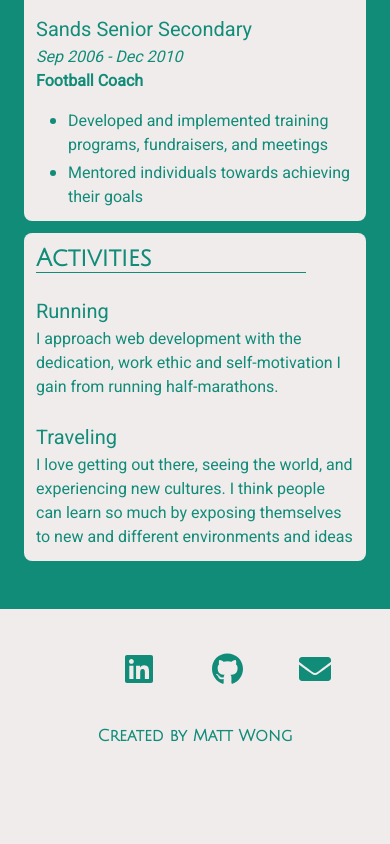
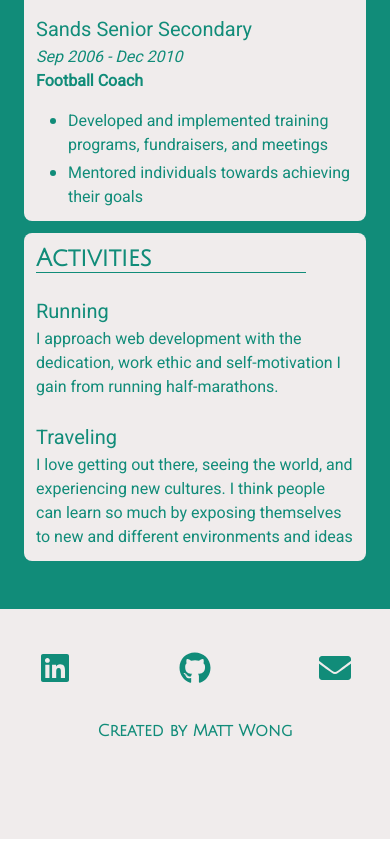
Before and after one commit to mattwong59/mattwong59.github.io, a React (Create React App) app: page / in a window 390 px wide. Shown: the part 5368-6212 px from the top of the page. Built offline with nearby package versions, Linux system fonts and the light colour scheme.

Commit message:
Fix mobile alignment of footer icons

```diff
--- a/src/App.css
+++ b/src/App.css
@@ -186,6 +186,6 @@ textarea.textarea {
   margin-top: 2rem;
 }
 
-.margin-left {
-  margin-left: 4rem;
+.icon-padding {
+  padding: 0 8rem;
 }
--- a/src/Footer.jsx
+++ b/src/Footer.jsx
@@ -8,32 +8,34 @@ class Footer extends Component {
     return (
         <footer className="footer">
             <div className="container has-text-centered">
-              <a className= "margin-left" href="https://www.linkedin.com/in/mattwong59" target="_blank">
+                <div className="icon-set">
+
             <span className="icon">
+                <a href="https://www.linkedin.com/in/mattwong59" target="_blank">
                 <i className="fas fa-2x fab fa-linkedin"></i>
-                </span>
                 <span className="has-text-weight-bold is-size-6"></span>
                 </a>
+            </span>
 
-            <a className= "margin-left" href="https://github.com/mattwong59" target="_blank">
-                <span className="icon">
+            <span className="icon icon-padding">
+                <a href="https://github.com/mattwong59" target="_blank">
                     <i className="fas fa-2x fab fa-github"></i>
-                </span>
                     <span className="has-text-weight-bold is-size-6"></span>
                 </a>
+            </span>
 
-            <a className= "margin-left" href="mailto:mattwong59@gmail.com?Subject=Hi%20Matt" target="_blank">
             <span className="icon">
+                <a href="mailto:mattwong59@gmail.com?Subject=Hi%20Matt" target="_blank">
                 <i class="fas fa-2x fa-envelope"></i>
-                </span>
                 <span className="has-text-weight-bold is-size-6"> </span>
                 </a>
+            </span>
+            </div>
 
-            <div>
             <h3 className="is-size-6 margin-top">
                 Created by Matt Wong
             </h3>
-            </div>
+
 
             {/* <div className="columns is-mobile">
                 <div className="column">
```
Lines whose indentation alone changed are shown as unchanged.
